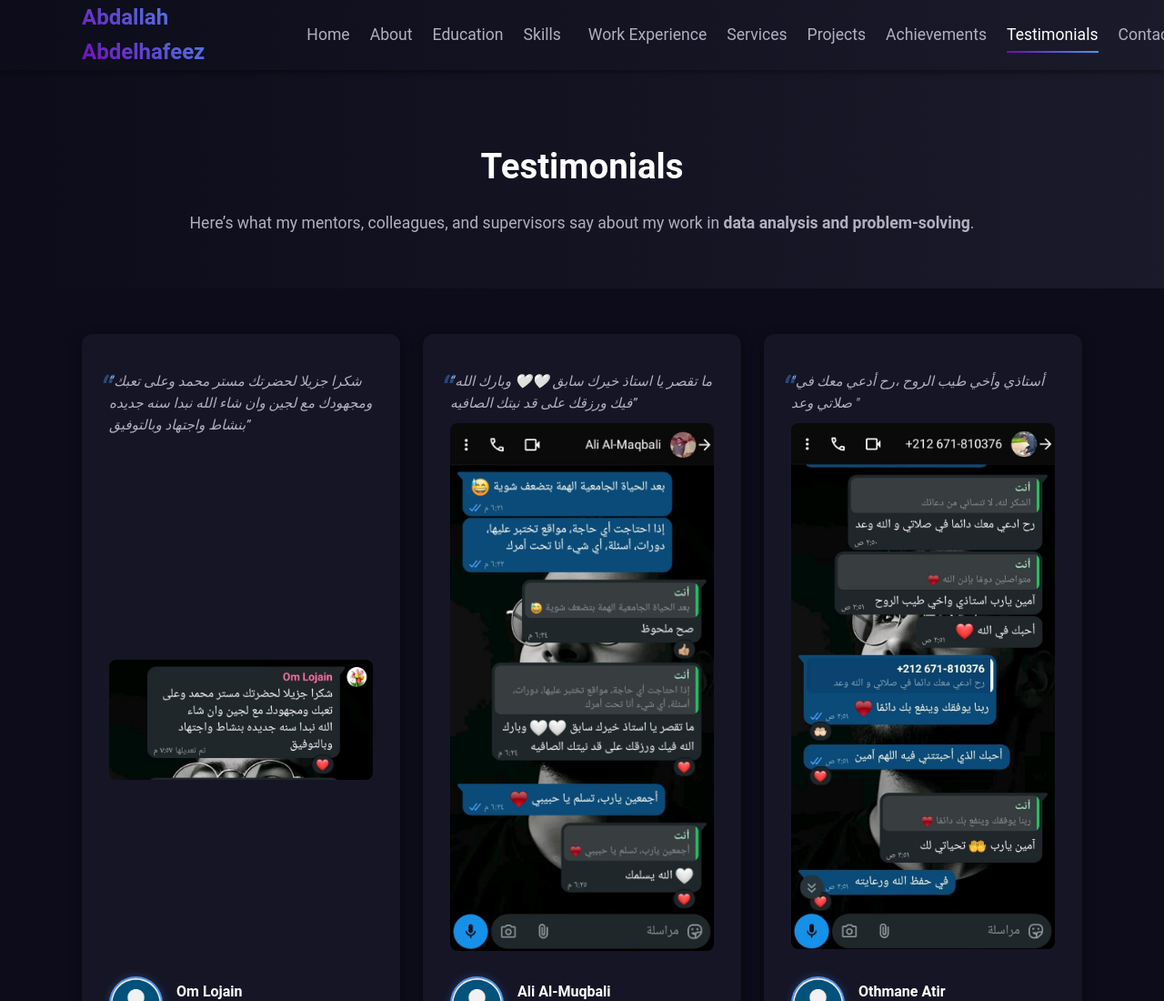
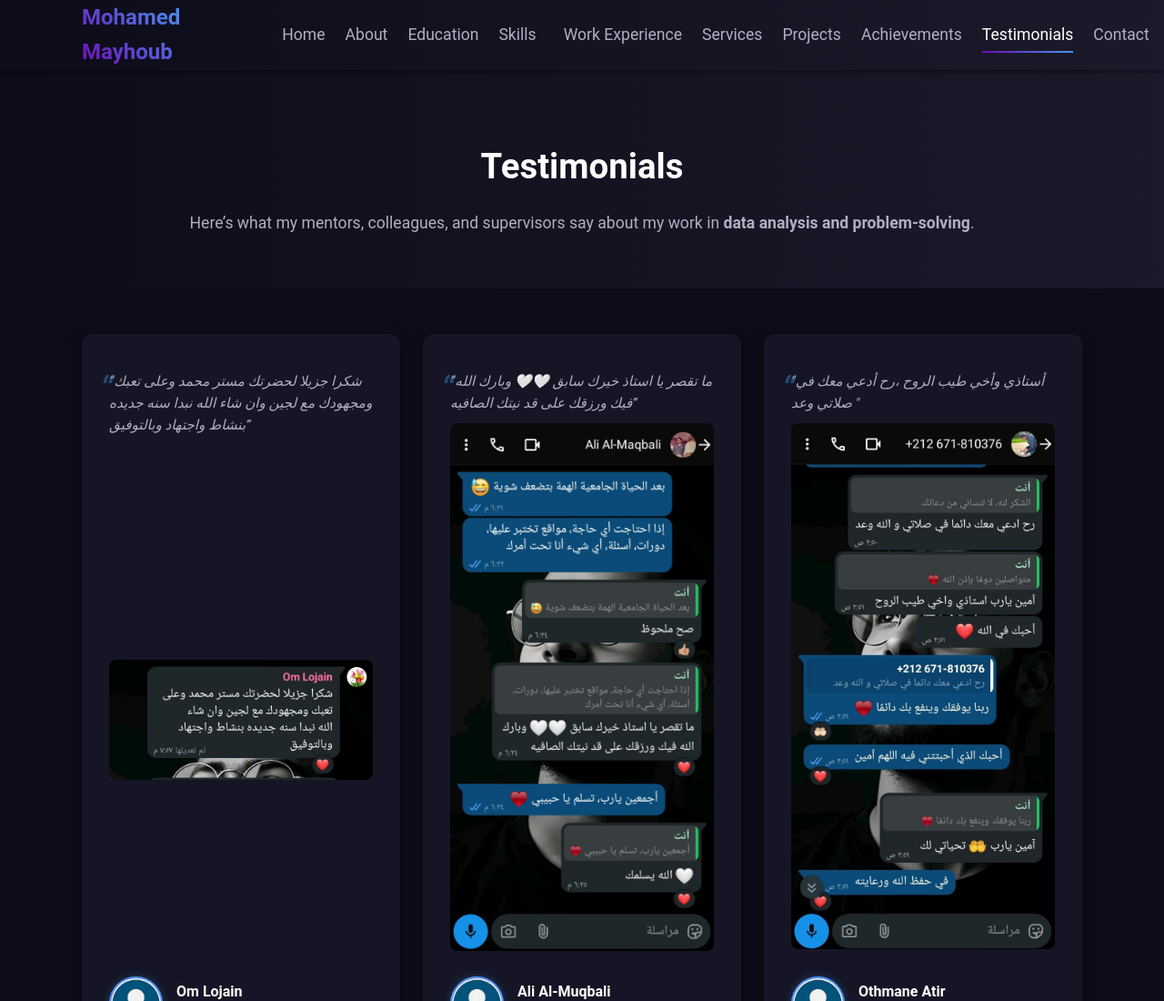
Before and after one commit to Maih0ub/portfolio, a plain HTML site: page testimonials.html in a window 1280 px wide. Shown: the top 1100 px of the page at 91% size. Drawn offline with Linux system fonts and the light colour scheme.

Commit message:
Update testimonials.html

```diff
--- a/testimonials.html
+++ b/testimonials.html
@@ -12,7 +12,7 @@
   <header>
     <div class="container">
       <div class="logo">
-        <h1>Abdallah Abdelhafeez</h1>
+        <h1>Mohamed Mayhoub</h1>
       </div>
       <nav>
         <ul class="nav-links">
```
